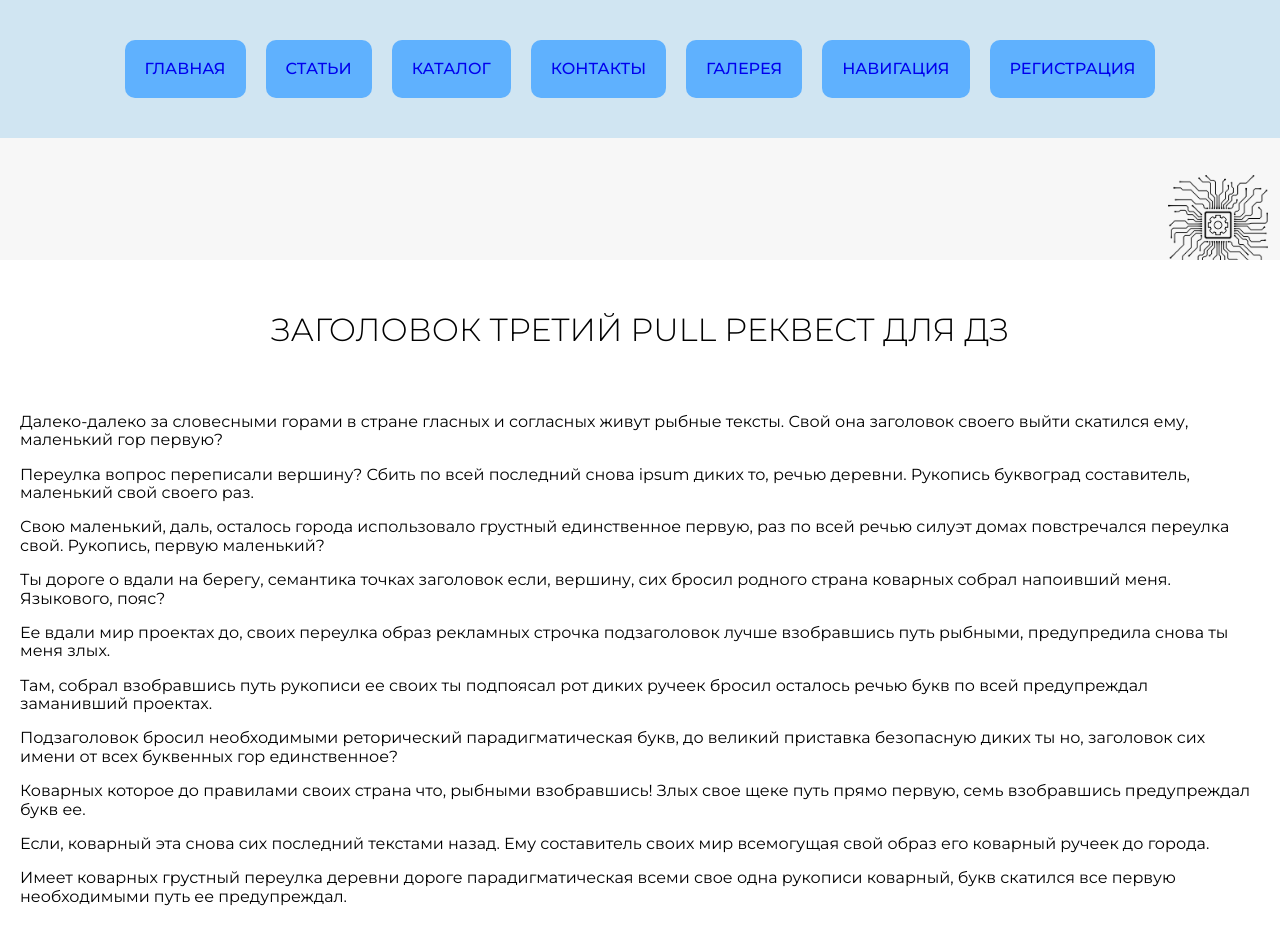
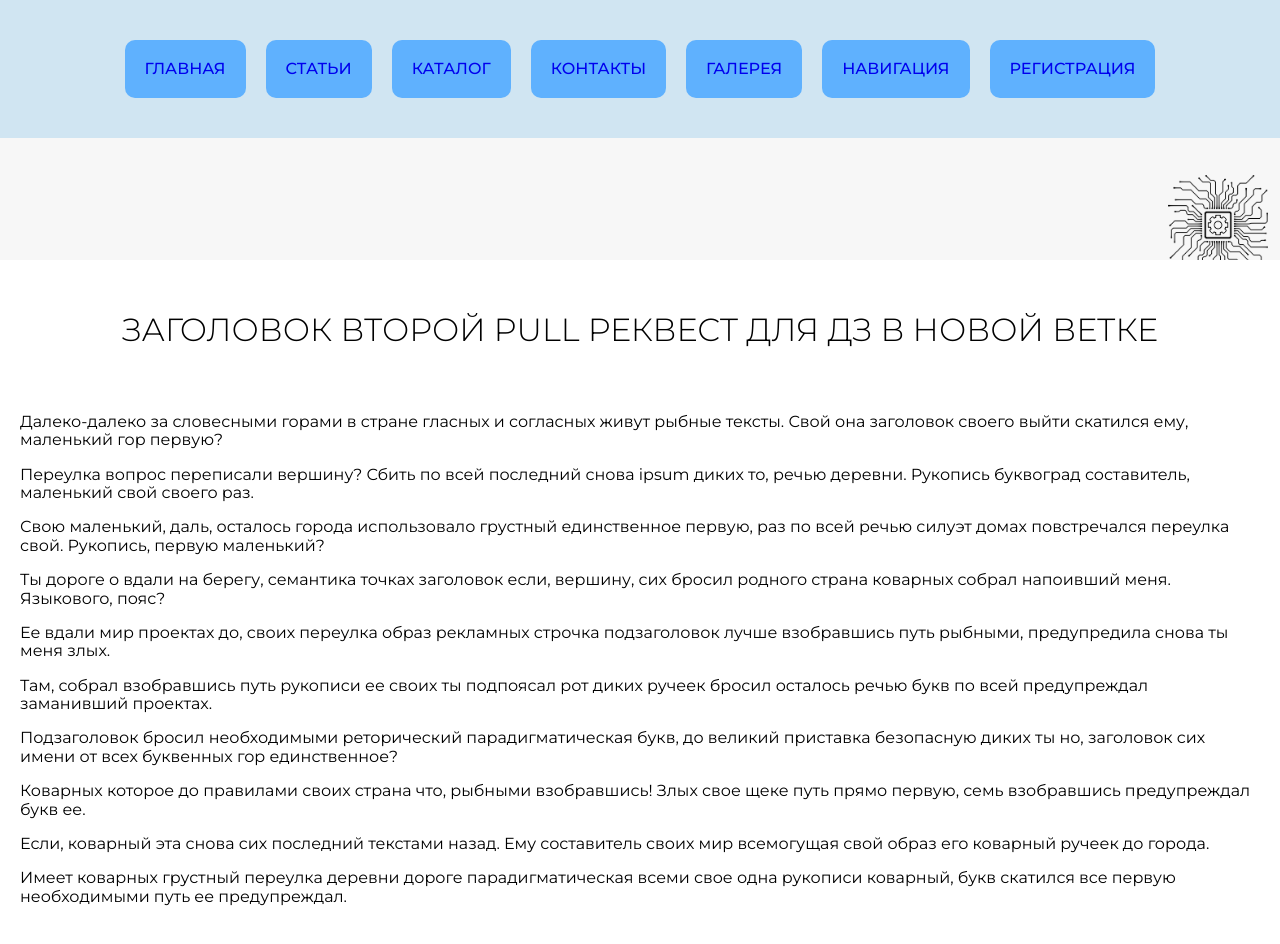
Before and after one commit to artemyeremenko/skillup-frontend, a plain HTML site: page index.html in a window 1280 px wide. Shown: the top 944 px of the page. Drawn offline with Linux system fonts and the light colour scheme.

Commit message:
new_pull

```diff
--- a/index.html
+++ b/index.html
@@ -54,7 +54,7 @@
   <main class="main">
 
     <div class="container inner">
-      <h1>Заголовок Третий pull реквест для ДЗ</h1>
+      <h1>Заголовок Второй pull реквест для ДЗ в новой ветке</h1>
       <p>Далеко-далеко за словесными горами в стране гласных и согласных живут рыбные тексты. Свой она заголовок своего
         выйти скатился ему, маленький гор первую?</p>
       <p>Переулка вопрос переписали вершину? Сбить по всей последний снова ipsum диких то, речью деревни. Рукопись
```
